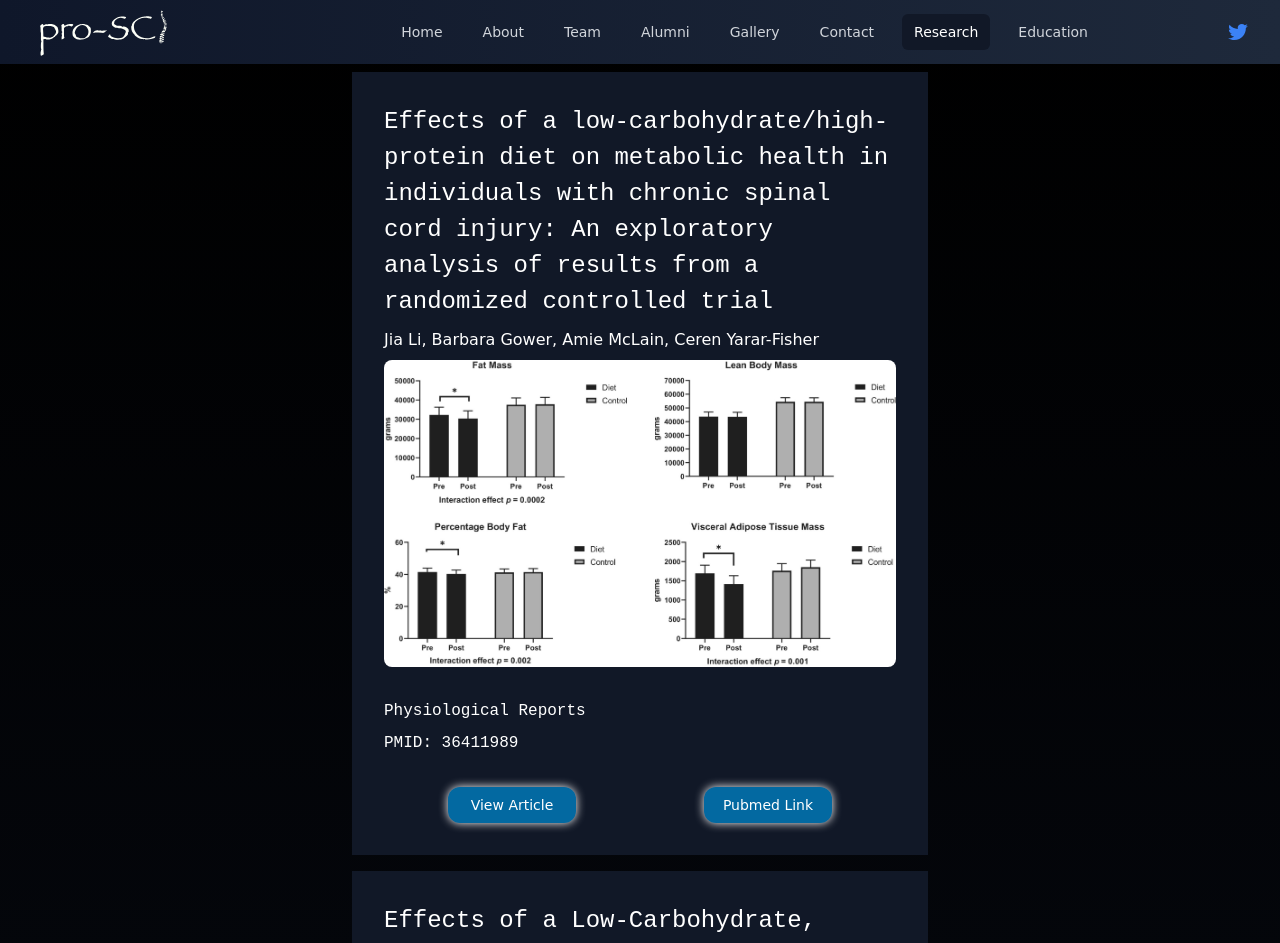
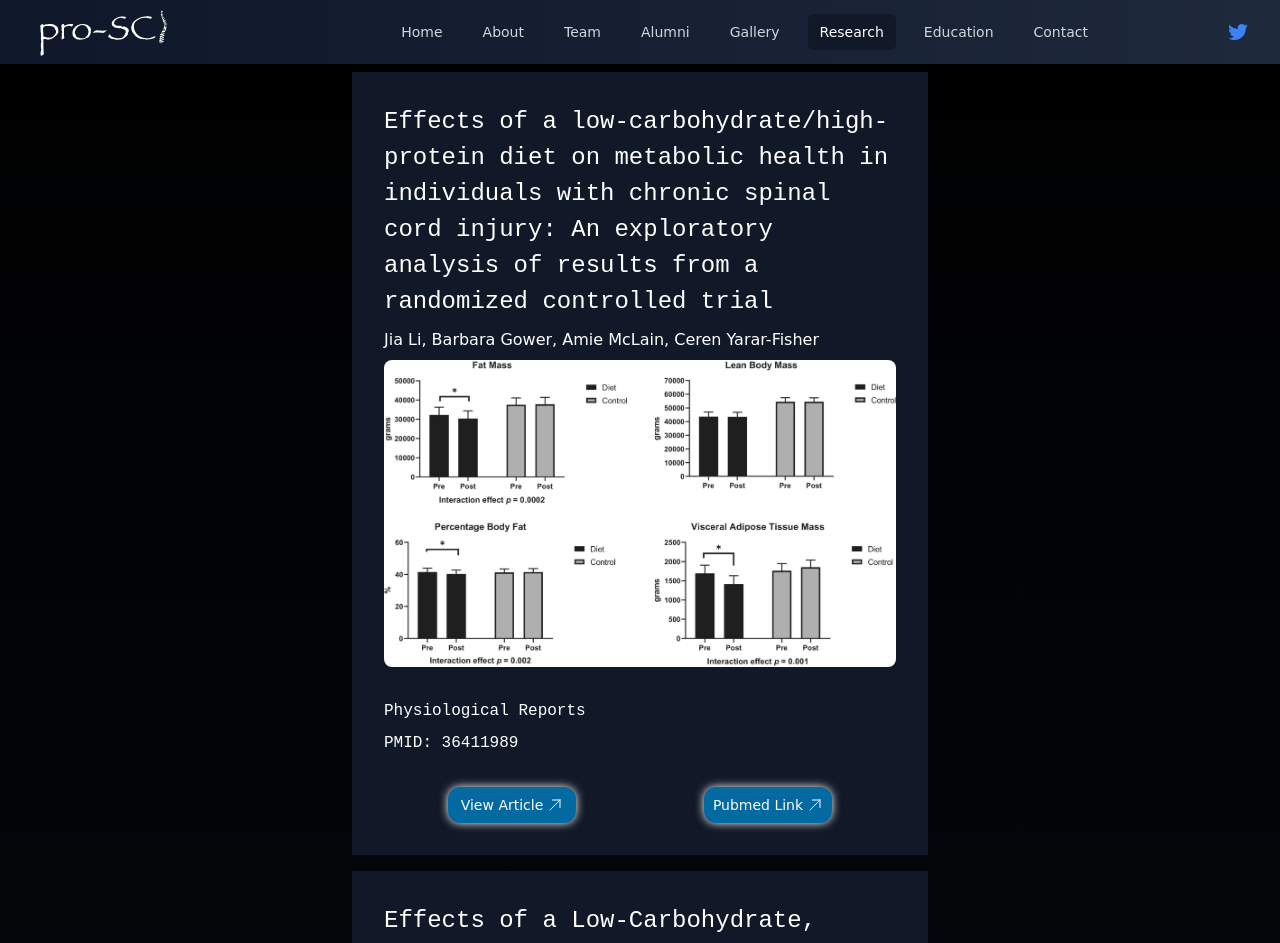
Before and after one commit to Slap-a-tha-Bass/pro-sci-tailwind, a Next.js app: page /research in a window 1280 px wide. Shown: the top 943 px of the page. Built offline with nearby package versions, Linux system fonts and the light colour scheme.

Commit message:
chore: cta cleanup && styles

```diff
--- a/src/app/about/page.tsx
+++ b/src/app/about/page.tsx
@@ -1,4 +1,6 @@
-export default function AboutPage() {
+import CallToAction from "../../components/callToAction";
+
+export default function About() {
   return (
     <main className="bg-white container mx-auto flex flex-col">
       <div className="max-w-xl m-auto py-4 px-8">
@@ -87,6 +89,7 @@ export default function AboutPage() {
           ten-mile radius.
         </p>
       </div>
+      <CallToAction marginTop="mt-8" marginBottom="mb-8" />
     </main>
   );
 }
--- a/src/app/alumni/page.tsx
+++ b/src/app/alumni/page.tsx
@@ -1,6 +1,6 @@
 import TeamCard from "../../components/teamCard";
 
-export default function AlumniPage() {
+export default function Alumni() {
   return (
     <main className="bg-white container mx-auto flex flex-col py-4">
       <h3 className="font-bold text-center">Alumni</h3>
--- a/src/app/gallery/page.tsx
+++ b/src/app/gallery/page.tsx
@@ -2,7 +2,7 @@ import Image from "next/image";
 
 export default function Gallery() {
   return (
-    <main className="container grid grid-cols-1 sm:grid-cols-2 lg:grid-cols-3 place-items-center gap-16 py-16">
+    <main className="container grid grid-cols-1 place-items-center gap-16 py-16">
       <Image
         src="/gallery/1.jpg"
         alt="Picture of the author"
--- /dev/null
+++ b/src/app/icons/arrow-up-right.tsx
@@ -0,0 +1,18 @@
+export default function ArrowUpRight() {
+  return (
+    <svg
+      xmlns="http://www.w3.org/2000/svg"
+      fill="none"
+      viewBox="0 0 24 24"
+      strokeWidth={1.5}
+      stroke="currentColor"
+      className="ml-1 w-4 h-4"
+    >
+      <path
+        strokeLinecap="round"
+        strokeLinejoin="round"
+        d="M4.5 19.5l15-15m0 0H8.25m11.25 0v11.25"
+      />
+    </svg>
+  );
+}
--- a/src/app/layout.tsx
+++ b/src/app/layout.tsx
@@ -1,5 +1,5 @@
 import Footer from "../components/footer";
-import Navbar from "../components/Navbar";
+import Navbar from "../components/navbar";
 import "../styles/globals.css";
 
 export default function RootLayout({ children }: any) {
--- a/src/app/page.tsx
+++ b/src/app/page.tsx
@@ -1,6 +1,5 @@
 import Image from "next/image";
-import Link from "next/link";
-import ArrowLongRight from "./icons/arrow-long-right";
+import CallToAction from "../components/callToAction";
 
 export default function HomePage() {
   const keyStr =
@@ -48,17 +47,7 @@ export default function HomePage() {
           </ul>
         </div>
       </div>
-      <div className="mx-auto -mt-8 bg-gray-900 pt-8 rounded-lg z-10 max-w-xs h-56 sm:max-w-lg sm:h-60">
-        <div className="flex flex-col text-xl sm:text-2xl text-white px-8">
-          <p>Interested in collaborating or joining the team?</p>
-          <Link
-            href="/contact"
-            className="flex mx-auto mt-8 w-32 rounded-xl justify-center items-center text-4xl sm:text-5xl p-2 bg-sky-700 shadow-white animate-pulse hover:bg-sky-900 hover:animate-none hover:shadow-whitelg"
-          >
-            <ArrowLongRight />
-          </Link>
-        </div>
-      </div>
+      <CallToAction marginTop="-mt-8" />
       <Image
         className="absolute sm:py-2 h-120 sm:h-full w-screen object-contain opacity-20 sm:opacity-10"
         src="/images/electric.png"
--- a/src/app/research/page.tsx
+++ b/src/app/research/page.tsx
@@ -1,6 +1,7 @@
+import CallToAction from "../../components/callToAction";
 import ResearchCard from "../../components/researchCard";
 import { articles } from "../../lib/articles";
-export default async function PDFPage() {
+export default function Research() {
   return (
     <div>
       <div className="w-screen text-white">
@@ -17,6 +18,7 @@ export default async function PDFPage() {
           />
         ))}
       </div>
+      <CallToAction marginTop="mt-8" marginBottom="mb-4" />
     </div>
   );
 }
--- a/src/app/team/page.tsx
+++ b/src/app/team/page.tsx
@@ -1,6 +1,7 @@
-import TeamCard from '../../components/teamCard';
+import CallToAction from "../../components/callToAction";
+import TeamCard from "../../components/teamCard";
 
-export default function TeamPage() {
+export default function Team() {
   return (
     <main className="bg-white container mx-auto flex flex-col py-4">
       <h3 className="font-bold text-center">Team</h3>
@@ -45,7 +46,7 @@ export default function TeamPage() {
         Neuromuscular Physical Therapy with a focus on Neurological Rehabilitation. In my spare time, I like spending time doing outdoor activities with my kids,
         hanging out with my friends, cooking new recipes, and swimming.`}
       />
-           <TeamCard
+      <TeamCard
         name="Matthew Farrow, PhD"
         title="Post-doc Trainee"
         image="/headshots/Matthew-headshot.png"
@@ -53,6 +54,7 @@ export default function TeamPage() {
         health in individuals with spinal cord injury. My current research interests focus on identifying exercise and nutritional interventions to improve health
         outcomes for this population. Outside of the lab, I enjoy playing tennis, countryside walks, and watching soccer.`}
       />
+      <CallToAction marginTop="mt-8" marginBottom="mb-6" />
     </main>
   );
 }
--- a/src/components/Navbar.tsx
+++ b/src/components/Navbar.tsx
@@ -36,11 +36,6 @@ export default function Navbar() {
       current: pathname === "/gallery" ? true : false,
     },
     {
-      name: "Contact",
-      href: "/contact",
-      current: pathname === "/contact" ? true : false,
-    },
-    {
       name: "Research",
       href: "/research",
       current: pathname === "/research" ? true : false,
@@ -49,6 +44,11 @@ export default function Navbar() {
       name: "Education",
       href: "#",
       current: pathname === "/education" ? true : false,
+    },
+    {
+      name: "Contact",
+      href: "/contact",
+      current: pathname === "/contact" ? true : false,
     },
   ];
 
--- /dev/null
+++ b/src/components/callToAction.tsx
@@ -0,0 +1,26 @@
+import Link from "next/link";
+import ArrowLongRight from "../app/icons/arrow-long-right";
+
+export default function CallToAction({
+  marginTop,
+  marginBottom,
+}: {
+  marginTop?: string;
+  marginBottom?: string;
+}) {
+  return (
+    <div
+      className={`mx-auto ${marginTop} ${marginBottom} bg-gray-900 pt-8 rounded-lg z-10 max-w-xs h-56 sm:max-w-lg sm:h-60`}
+    >
+      <div className="flex flex-col text-xl sm:text-2xl text-white px-8">
+        <p>Interested in collaborating or joining the team?</p>
+        <Link
+          href="/contact"
+          className="flex mx-auto mt-8 w-32 rounded-xl justify-center items-center text-4xl sm:text-5xl p-2 bg-sky-700 shadow-white animate-pulse hover:bg-sky-900 hover:animate-none hover:shadow-whitelg"
+        >
+          <ArrowLongRight />
+        </Link>
+      </div>
+    </div>
+  );
+}
--- a/src/components/footer.tsx
+++ b/src/components/footer.tsx
@@ -8,8 +8,8 @@ export default function Footer() {
       { name: "Team", href: "/team" },
       { name: "Alumni", href: "/alumni" },
       { name: "Gallery", href: "/gallery" },
-      { name: "Contact", href: "/contact" },
       { name: "Research", href: "/research" },
+      { name: "Education", href: "/education" },
       { name: "Careers", href: "#" },
       {
         name: "Belford Center",
@@ -19,6 +19,7 @@ export default function Footer() {
         name: "PM&R",
         href: "https://medicine.osu.edu/departments/physical-medicine-rehabilitation",
       },
+      { name: "Contact", href: "/contact" },
     ],
     social: [
       {
--- a/src/components/researchCard.tsx
+++ b/src/components/researchCard.tsx
@@ -1,5 +1,6 @@
 import Image from "next/image";
 import Link from "next/link";
+import ArrowUpRight from "../app/icons/arrow-up-right";
 
 interface ResearchCardProps {
   title: string;
@@ -45,14 +46,14 @@ export default function ResearchCard({
             href={link}
             target="_blank"
           >
-            View Article
+            View Article <ArrowUpRight />
           </Link>
           <Link
             className="flex mx-auto mt-8 w-32 rounded-xl justify-center items-center text-sm sm:text-md p-2 bg-sky-700 shadow-white hover:bg-sky-900 hover:shadow-whitelg"
             href={altLink}
             target="_blank"
           >
-            Pubmed Link
+            Pubmed Link <ArrowUpRight />
           </Link>
         </div>
       </div>
```
